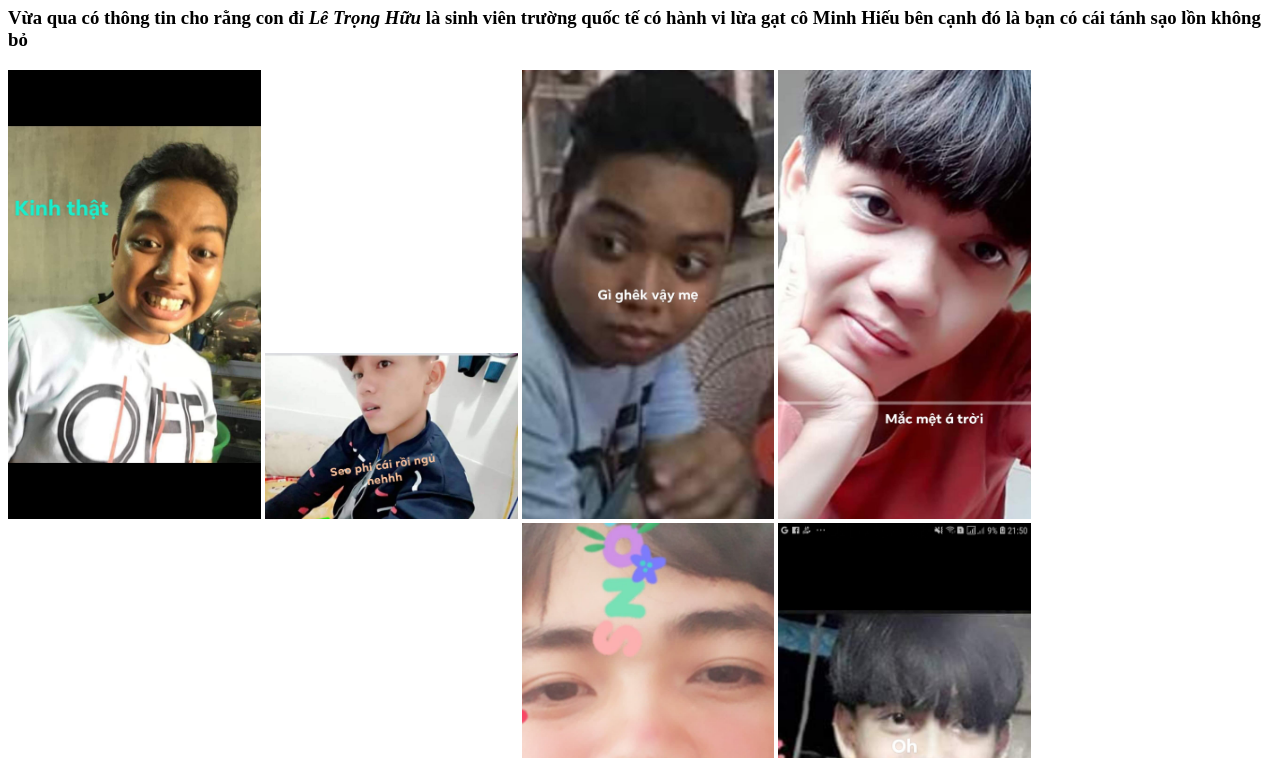
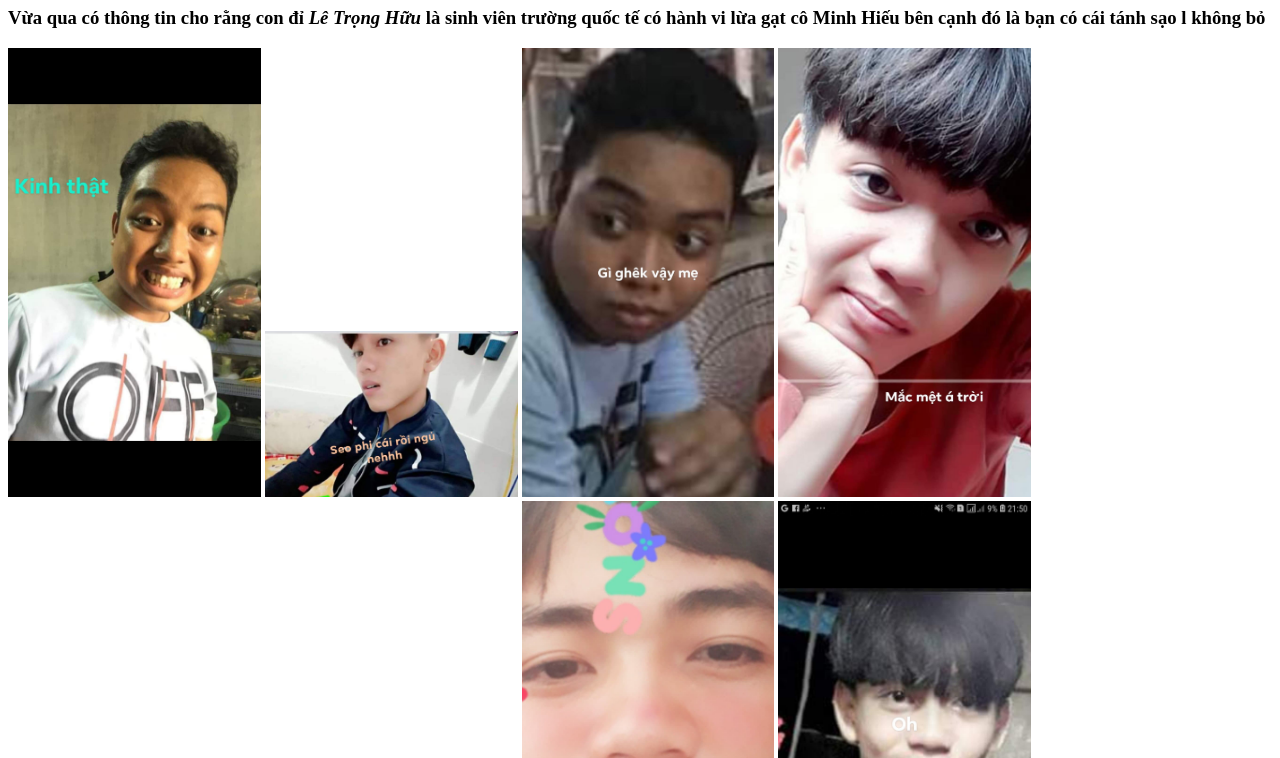
Before and after one commit to hector190123/tronghuu, a plain HTML site: page index.html in a window 1280 px wide. Shown: the part 73-831 px from the top of the page. Drawn offline with Linux system fonts and the light colour scheme.

Commit message:
Update index.html

```diff
--- a/index.html
+++ b/index.html
@@ -10,7 +10,7 @@
 		</h1>
 		<h3>
 			Vừa qua có thông tin cho rằng con đỉ <b><I>Lê Trọng Hữu</I></b> là sinh viên trường quốc tế
-			có hành vi lừa gạt cô Minh Hiếu bên cạnh đó là bạn có cái tánh sạo lồn không bỏ
+			có hành vi lừa gạt cô Minh Hiếu bên cạnh đó là bạn có cái tánh sạo l không bỏ
 		</h3>
 	</div>
 	<div>
```
